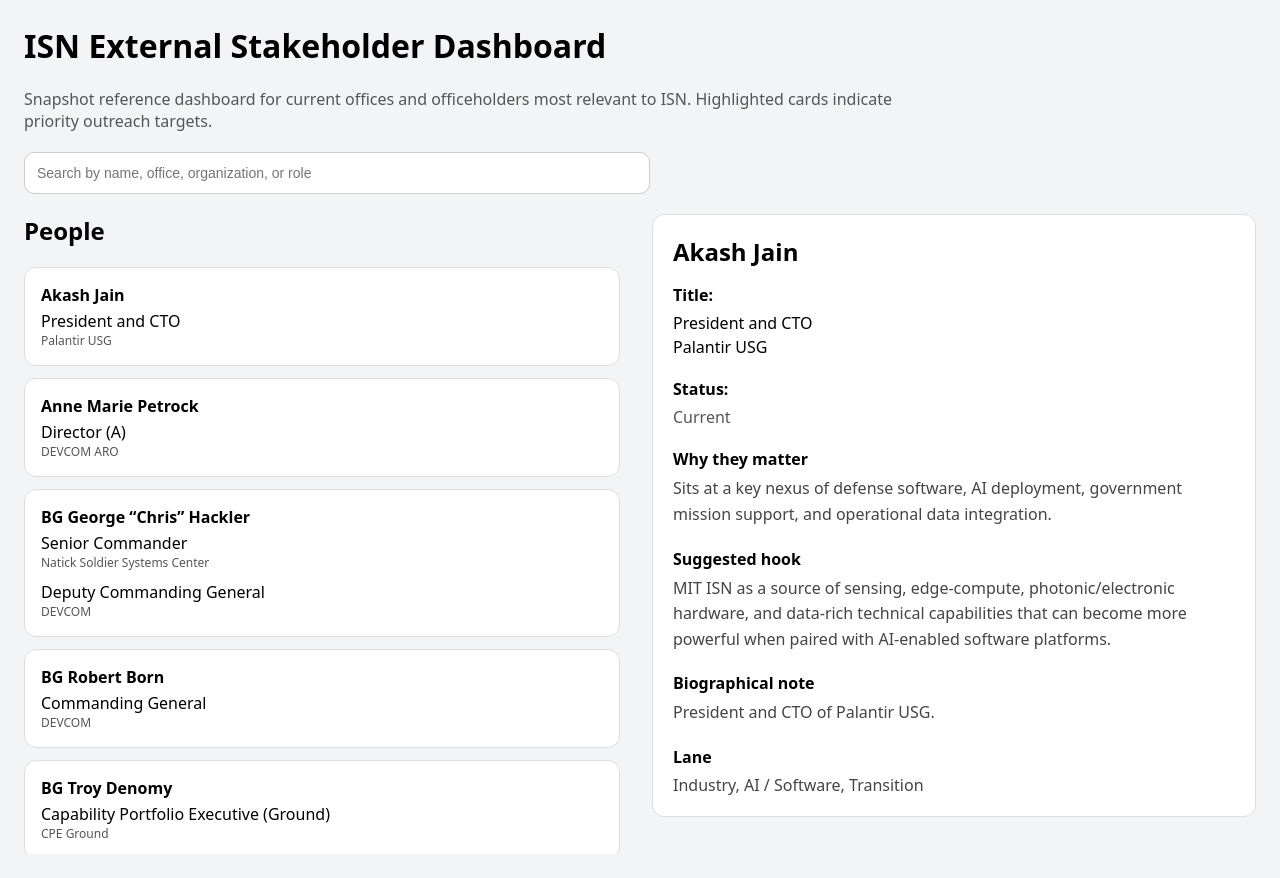
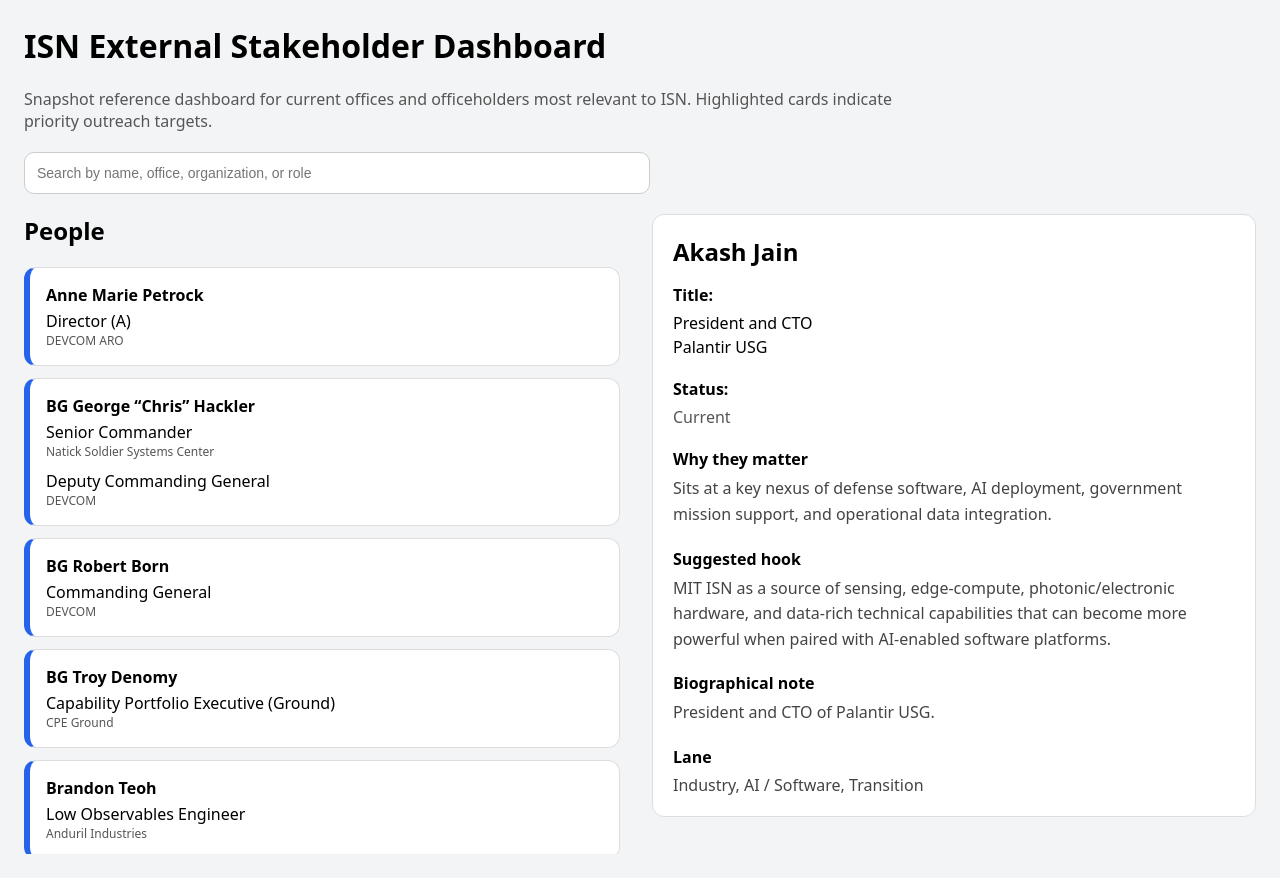
Before and after one commit to fhadley/isn-dashboard, a React (Vite) app: page / in a window 1280 px wide. Built offline with nearby package versions, Linux system fonts and the light colour scheme.

Commit message:
Use tier as the only priority styling system

```diff
--- a/src/App.jsx
+++ b/src/App.jsx
@@ -17,6 +17,15 @@
   highlight: {
     background: "#e6f2ff",
     border: "1px solid #66a3ff",
+  },
+    tier1: {
+    borderLeft: "6px solid #2563eb",
+  },
+  tier2: {
+    borderLeft: "6px solid #60a5fa",
+  },
+  tier3: {
+    borderLeft: "6px solid #cbd5f5",
   },
 };
 
@@ -42,22 +51,18 @@
       style={{
         ...styles.card,
         ...(p.highlight ? styles.highlight : {}),
+        ...(p.tier === 1 ? styles.tier1 : {}),
+        ...(p.tier === 2 ? styles.tier2 : {}),
+        ...(p.tier === 3 ? styles.tier3 : {}),
       }}
       onClick={() => onClick(p)}
     >
       <strong>{p.name}</strong>
 
       {(p.positions || []).map((pos, i) => (
-        <div
-          key={i}
-          style={positionBlockStyle(i)}
-        >
+        <div key={i} style={positionBlockStyle(i)}>
           <div>{pos.title}</div>
-          <div
-            style={orgStyle}
-          >
-            {pos.org}
-          </div>
+          <div style={orgStyle}>{pos.org}</div>
         </div>
       ))}
     </div>
@@ -112,10 +117,12 @@
 
   const filtered = useMemo(() => {
     const q = query.toLowerCase().trim();
-    if (!q) return people;
 
-    return people.filter((p) =>
-      [
+    return people
+      .filter((p) => {
+        if (!q) return true;
+
+        return [
           p.name,
           ...(p.positions || []).flatMap((pos) => [pos.title, pos.org, pos.parentOrg]),
           ...(p.lane || []),
@@ -125,8 +132,16 @@
         ]
           .join(" ")
           .toLowerCase()
-        .includes(q)
-    );
+          .includes(q);
+      })
+      .sort((a, b) => {
+        const tierA = a.tier ?? 99;
+        const tierB = b.tier ?? 99;
+
+        if (tierA !== tierB) return tierA - tierB;
+
+        return a.name.localeCompare(b.name);
+      });
 }, [people, query]);
 
 
```
Lines whose indentation alone changed are shown as unchanged.
